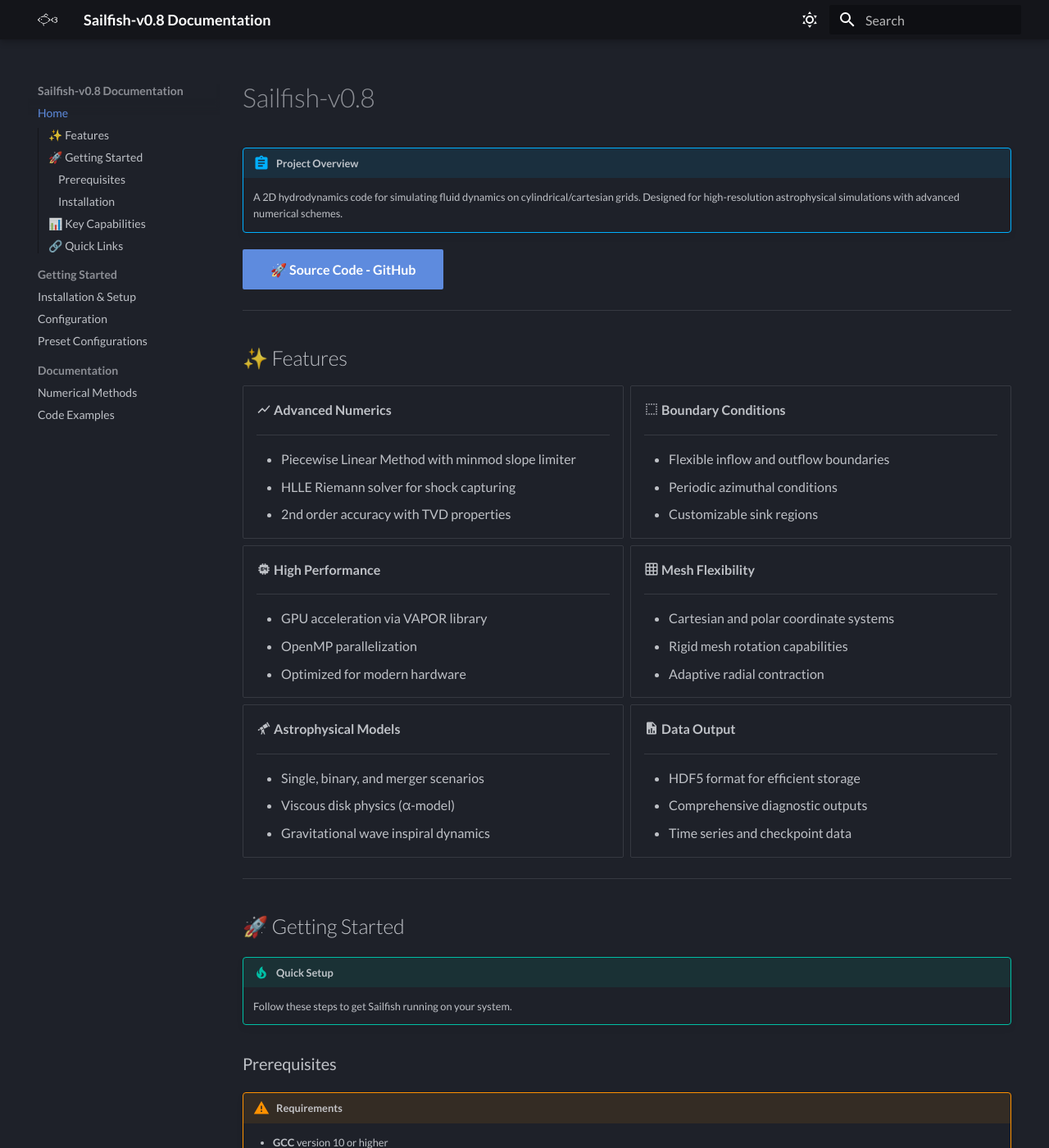
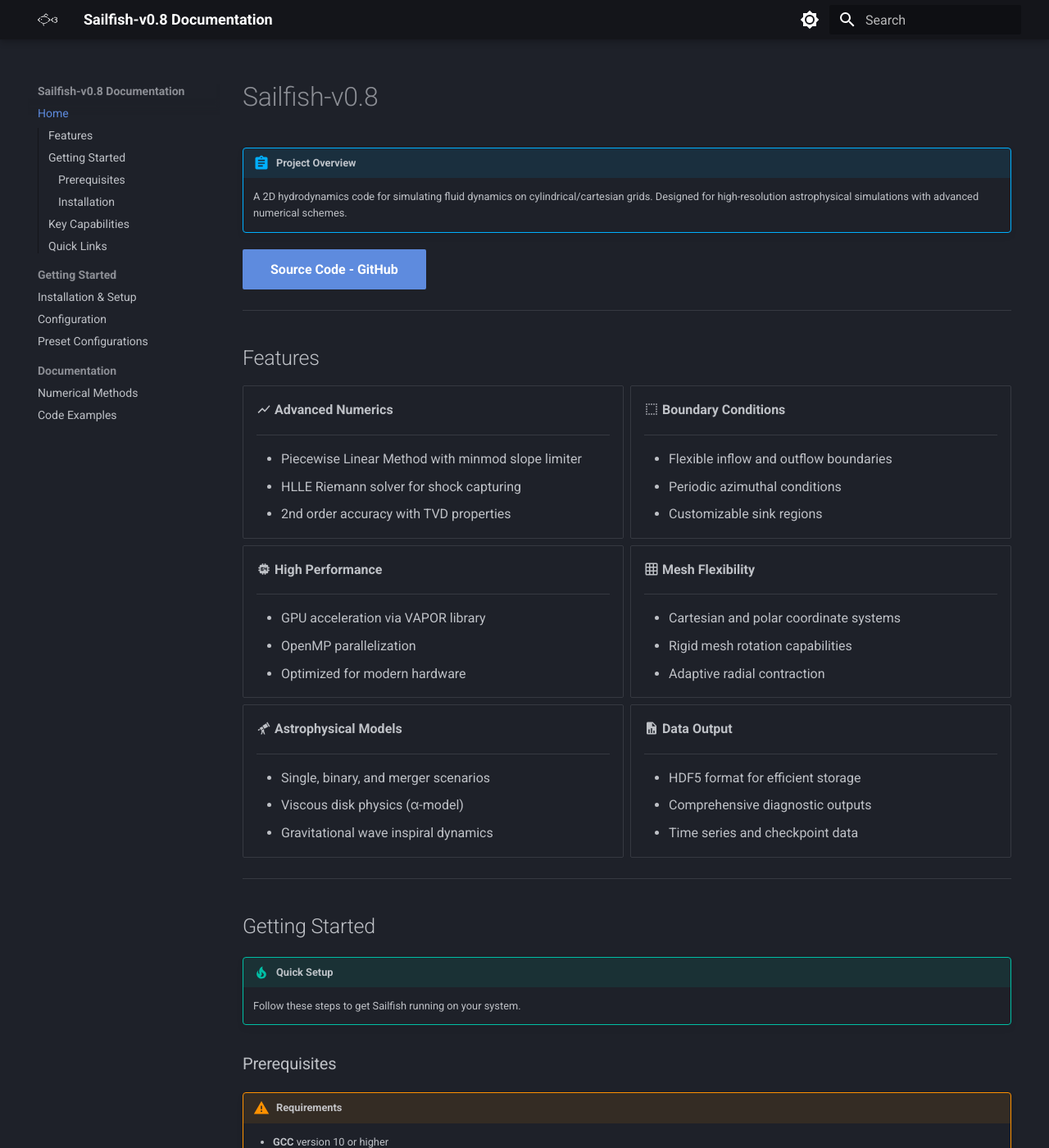
Before and after one commit to clemson-cal/sfdocs, an MkDocs documentation site: the page built from docs/index.md, in a window 1280 px wide and 1400 px high. Shown: the whole window at 82% size. Built offline with MkDocs 1.6.1 and Material for MkDocs 9.7.7, drawn with Linux system fonts in a browser that asks for light colours; some of the changed text lies outside the part shown.

Commit message:
update docs, clean up theme & design

````diff
--- a/docs/index.md
+++ b/docs/index.md
@@ -3,11 +3,11 @@
 !!! abstract "Project Overview"
     A 2D hydrodynamics code for simulating fluid dynamics on cylindrical/cartesian grids. Designed for high-resolution astrophysical simulations with advanced numerical schemes.
 
-[🚀 **Source Code - GitHub**](https://github.com/clemson-cal/sailfish-v0.8){ .md-button .md-button--primary }
+[**Source Code - GitHub**](https://github.com/clemson-cal/sailfish-v0.8){ .md-button .md-button--primary }
 
 ---
 
-## ✨ Features
+## Features
 
 <div class="grid cards" markdown>
 
@@ -63,7 +63,7 @@
 
 ---
 
-## 🚀 Getting Started
+## Getting Started
 
 !!! tip "Quick Setup"
     Follow these steps to get Sailfish running on your system.
@@ -126,26 +126,26 @@
 
 !!! example "Platform Notes"
 
-    === "🖥️ Linux"
+    === "Linux"
         ```bash
         # Install OpenMP
         sudo apt install libomp-dev
         # Use: "lomp": "-lgomp"
         ```
 
-    === "🍎 macOS (Apple Silicon)"
+    === "macOS (Apple Silicon)"
         ```bash
         # Install OpenMP via Homebrew
         brew install libomp
         # Use: "lomp": "-lomp"
         ```
 
-    === "🪟 Windows"
+    === "Windows"
         Windows support via WSL2 recommended.
 
 ---
 
-## 📊 Key Capabilities
+## Key Capabilities
 
 !!! success "Simulation Types"
 
@@ -162,7 +162,7 @@
 
 ---
 
-## 🔗 Quick Links
+## Quick Links
 
 <div class="grid cards" markdown>
 
--- a/mkdocs.yml
+++ b/mkdocs.yml
@@ -23,8 +23,8 @@ nav:
 theme:
   name: material
   font:
-    text: Lato
-    code: Fira Code
+    text: Roboto
+    code: Roboto Mono
   icon:
     logo: simple/fishshell
   features:
@@ -33,29 +33,35 @@ theme:
     - navigation.sections
     - navigation.path
     - navigation.top
+    - navigation.expand
+    - navigation.instant
+    - navigation.instant.prefetch
     - toc.integrate
+    - toc.follow
     - content.code.copy
+    - content.code.select
     - content.tabs.link
+    - content.tooltips
     # Search features
     - search.highlight
     - search.suggest
     - search.share
   palette:
-    # Dark Mode
+    # Default to Dark Mode
     - scheme: slate
       toggle:
-        icon: material/weather-sunny
-        name: Dark mode
+        icon: material/brightness-7
+        name: Switch to light mode
       primary: black
-      accent: deep purple
+      accent: cyan
 
-    # Light Mode
+    # Light Mode (secondary option)
     - scheme: default
       toggle:
-        icon: material/weather-night
-        name: Light mode
-      primary: black
-      accent: deep purple
+        icon: material/brightness-4
+        name: Switch to dark mode
+      primary: grey
+      accent: deep orange
 
 
 markdown_extensions:
@@ -92,7 +98,9 @@ extra_javascript:
 
 extra:
   social:
-    - icon: simple/github
+    - icon: fontawesome/brands/github
       link: https://github.com/clemson-cal/sailfish-v0.8/
+      name: GitHub Repository
+  generator: false
 
 copyright: Copyright &copy; 2025 Clemson-CAL
````
Also changed, not shown: docs/definitions.md (+3 -3 lines), docs/numerical-methods.md (+2 -2 lines), docs/setups.md (+4 -4 lines).
